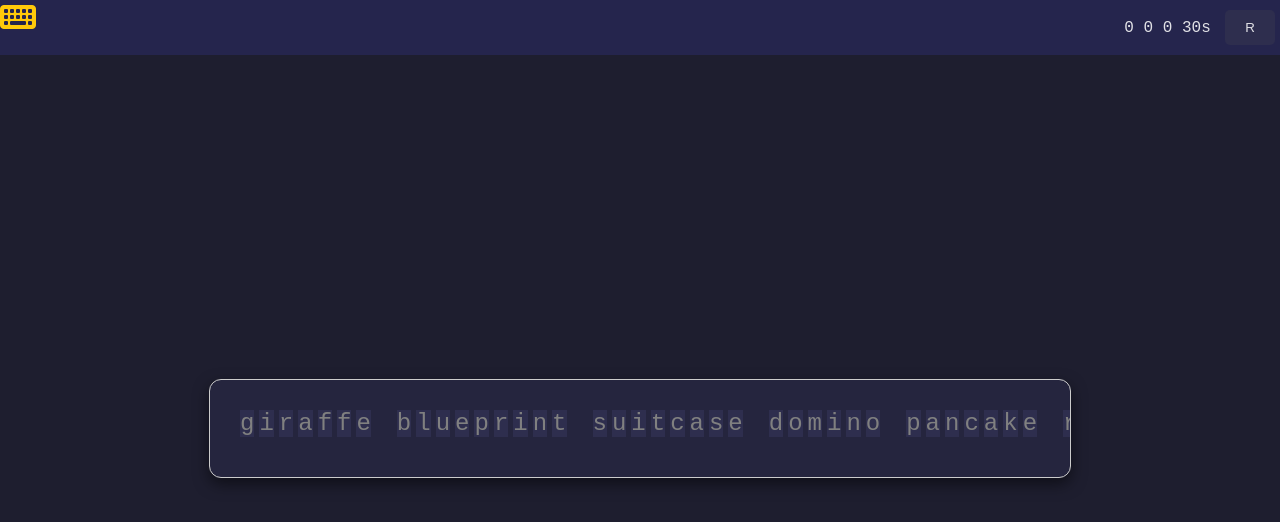
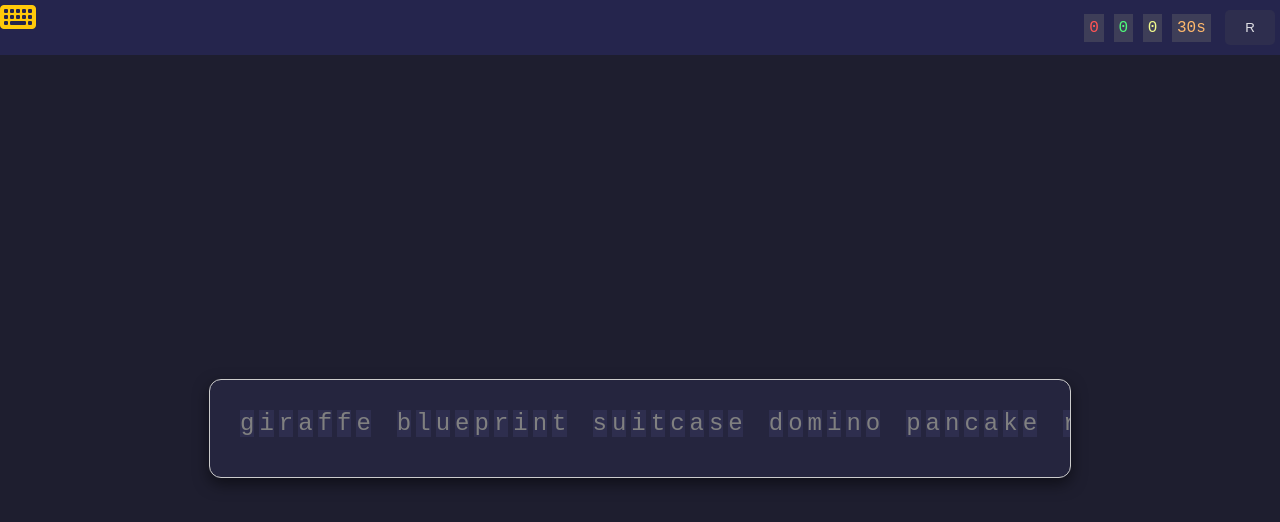
Before and after one commit to RohanVashisht1234/typingTest, a plain HTML site: page index.html in a window 1280 px wide. Drawn offline with Linux system fonts and the light colour scheme.

Commit message:
Style the nav bar and nav element

```diff
--- a/styles.css
+++ b/styles.css
@@ -73,7 +73,27 @@ nav button:hover
 {
     background: #3e3e5e;
 }
-
-.error {
-    color: red;
+#errorCount
+{
+    color: #ff5555;
+    background-color: #3e3e58;
+    padding: 5px;
 }
+#correctCount
+{
+    color: #50fa7b;
+    background-color: #3e3e58;
+    padding: 5px;
+}
+#totalCharacters
+{
+    color: #f1fa8c;
+    background-color: #3e3e58;
+    padding: 5px;
+}
+#Timer
+{
+    color: #ffb86c;
+    background-color: #3e3e58;
+    padding: 5px;
+}
```
